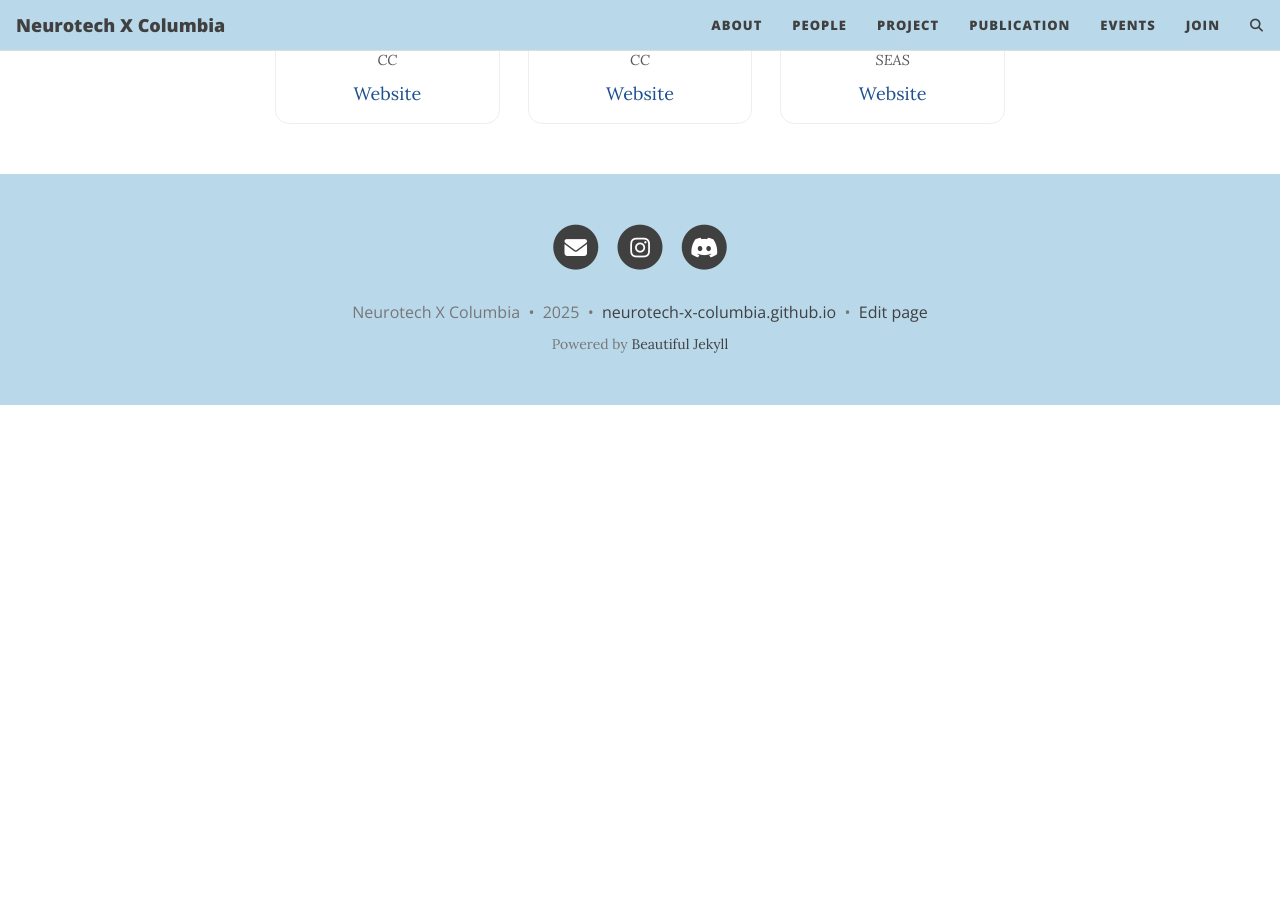
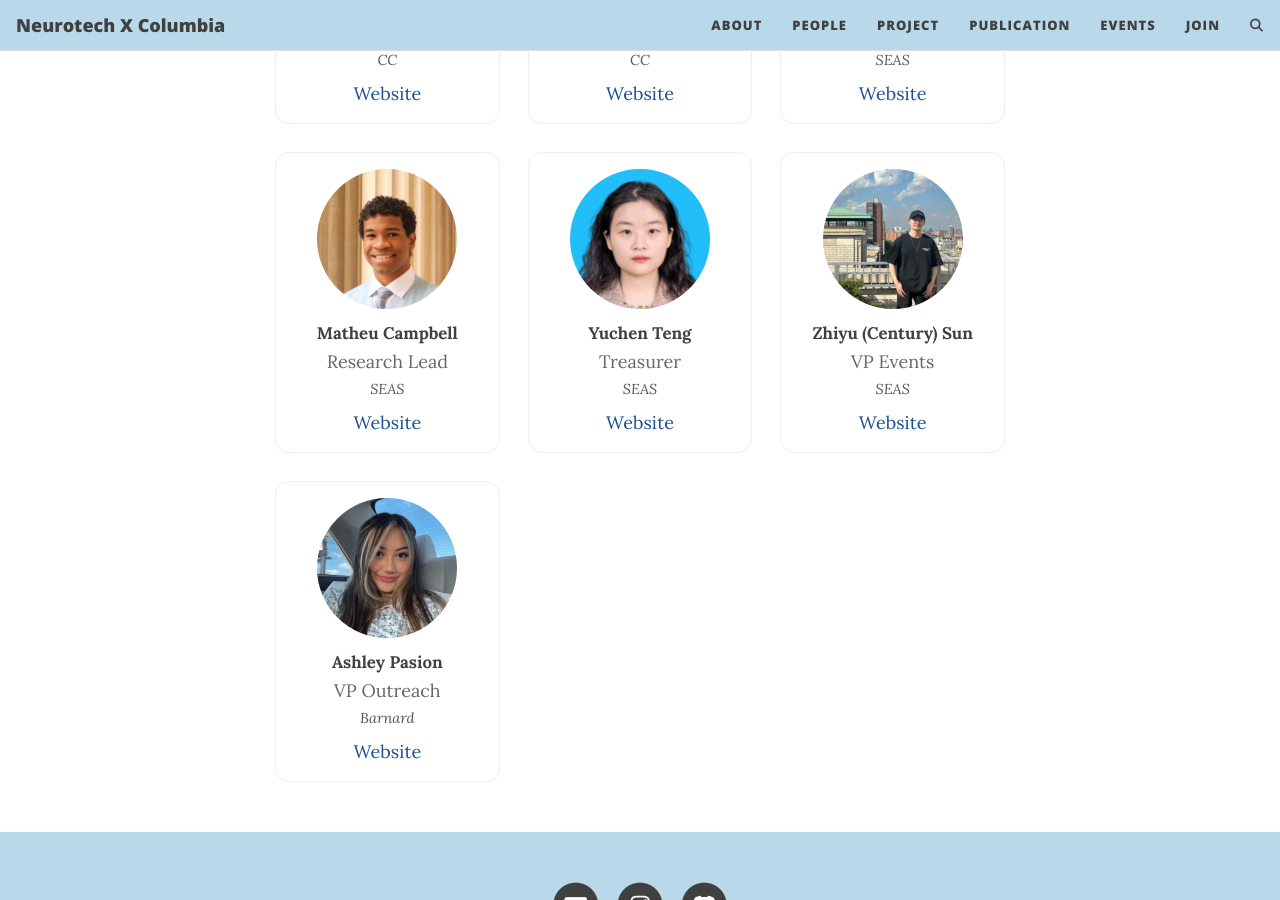
Before and after one commit to Neurotech-X-Columbia/Neurotech-X-Columbia.github.io, a Jekyll site: the page built from people.md, in a window 1280 px wide and 900 px high, scrolled down 2211 px. Built offline with Jekyll 4.4.1, drawn with Linux system fonts in a browser that asks for light colours; comment, search, counter and statistics services are not loaded; before the commit the page ends 2616 px from its top, so only the background shows below that.

Commit message:
add people

```diff
--- a/_data/people.yaml
+++ b/_data/people.yaml
@@ -139,3 +139,31 @@
   role: Developer
   avatar: /assets/img/people/greg.jpg
   website: https://www.linkedin.com/in/greg-ou-69baa5189/
+
+- name: Matheu Campbell
+  status: alumni
+  affiliation: SEAS
+  role: Research Lead
+  avatar: /assets/img/people/matheu.jpg
+  website: https://www.linkedin.com/in/matheu-campbell-02a350246/
+
+- name: Yuchen Teng
+  status: alumni
+  affiliation: SEAS
+  role: Treasurer
+  avatar: /assets/img/people/yuchen.jpg
+  website: https://www.linkedin.com/in/yuchenteng0513/
+
+- name: Zhiyu (Century) Sun
+  status: alumni
+  affiliation: SEAS
+  role: VP Events
+  avatar: /assets/img/people/zhiyu.jpg
+  website: https://www.linkedin.com/in/zhiyusun/
+
+- name: Ashley Pasion
+  status: alumni
+  affiliation: Barnard
+  role: VP Outreach
+  avatar: /assets/img/people/ashley.jpg
+  website: https://www.linkedin.com/in/ashley-pasion-43a819229/
```
Also changed, not shown: assets/img/people/ashley.jpg (added), assets/img/people/matheu.jpg (added), assets/img/people/yuchen.jpg (added), assets/img/people/zhiyu.jpg (added).
